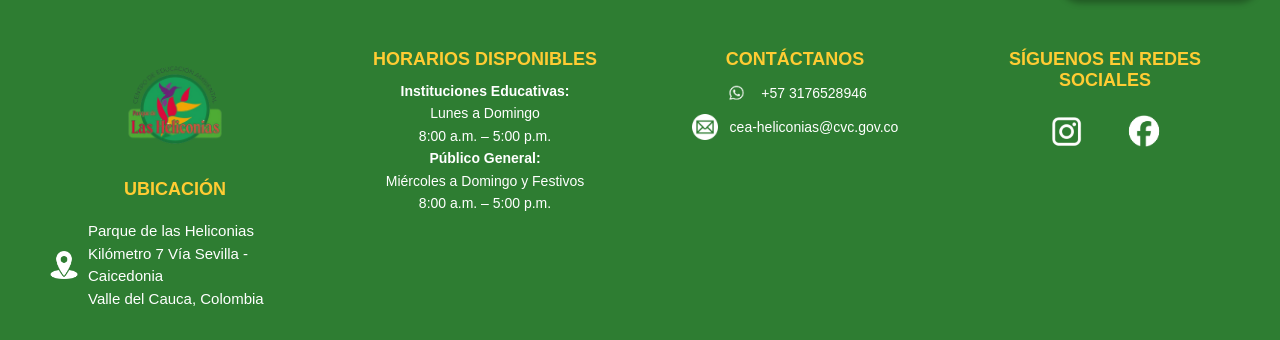
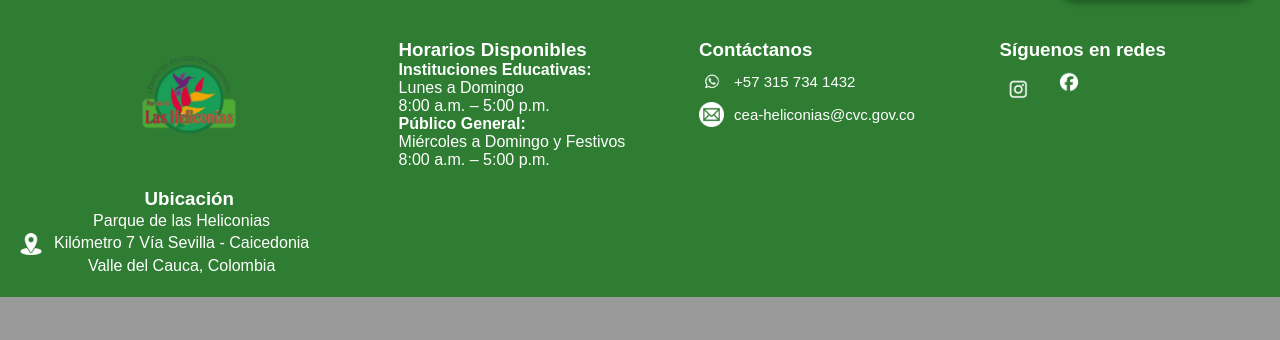
Before and after one commit to AnaaS27/parqueheliconias-app, a PHP site: page / in a window 1280 px wide. Shown: the part 781-1121 px from the top of the page. After the commit the page ends 1078 px from the top, so only its background shows below. Run offline with PHP 8.4, Linux system fonts and the light colour scheme; some libraries are stand-ins or nearby versions.

Commit message:
se realiza cambios en footer y demas

```diff
--- a/admin/actualizar_estado_reserva.php
+++ b/admin/actualizar_estado_reserva.php
@@ -1,4 +1,5 @@
 <?php
+ob_start();
 session_start();
 require_once('../includes/verificar_admin.php');
 require_once("../includes/supabase.php");
@@ -135,6 +136,7 @@ if ($nuevo_estado === "confirmada") {
 // ================================
 $_SESSION['toast'] = ['mensaje' => '✅ Estado actualizado con éxito.', 'tipo' => 'exito'];
 header("Location: reservas.php");
+ob_end_flush();
 exit;
 
 ?>
--- a/assets/css/footer.css
+++ b/assets/css/footer.css
@@ -1,31 +1,27 @@
 /* =====================================================
-   FOOTER Y REDES - PARQUE DE LAS HELICONIAS
+   FOOTER MODERNO — PARQUE DE LAS HELICONIAS
    ===================================================== */
 
-/* ====== FOOTER ====== */
 .footer {
     background-color: #2e7d32;
     color: white;
     padding: 40px 20px 20px;
     font-family: "Poppins", sans-serif;
-    text-align: center;
 }
 
-/* Contenedor del footer */
+/* 🟢 GRID PRINCIPAL DEL FOOTER */
 .footer-container {
-    display: flex;
-    flex-wrap: wrap;
-    justify-content: center;
-    align-items: flex-start;
+    display: grid;
+    grid-template-columns: 1.3fr 1fr 1fr 1fr;
     gap: 40px;
-    text-align: center;
+    align-items: start;
+    max-width: 1400px;
+    margin: auto;
 }
 
-/* Secciones */
+/* Secciones del footer */
 .footer-section {
-    flex: 1 1 220px;
-    max-width: 250px;
-    min-width: 200px;
+    text-align: left;
 }
 
 .footer-section h3 {
@@ -35,237 +31,141 @@
     text-transform: uppercase;
 }
 
-.footer-section p,
-.footer-section a {
-    color: #ffffff;
-    font-size: 14px;
-    text-decoration: none;
-    line-height: 1.6;
-    display: block;
+/* ==============================================
+   🟢 COLUMNA 1 — LOGO + UBICACIÓN
+   ============================================== */
+.logo-col {
+    text-align: center;
 }
 
-/* Logo del footer */
 .footer-logo {
-    width: 120px;
-    margin: 0 auto 10px;
-    display: block;
+    width: 150px;
+    margin: 0 auto 15px;
 }
 
-/* Redes sociales */
-.social-icons {
-    display: flex;
-    justify-content: center;
-    gap: 15px;
+.ubicacion-box {
     margin-top: 10px;
 }
 
-.social-icon {
-    width: 28px;
-    height: 28px;
-    transition: transform 0.3s;
-}
-
-.social-icon:hover {
-    transform: scale(1.15);
-}
-
-/* Línea inferior */
-.footer-bottom {
-    text-align: center;
-    margin-top: 30px;
-    font-size: 13px;
-    border-top: 1px solid rgba(255, 255, 255, 0.3);
-    padding-top: 10px;
-    color: #ddd;
-}
-
-/* 📱 Responsive */
-@media (max-width: 768px) {
-    .footer-container {
-        flex-direction: column;
-        align-items: center;
-        text-align: center;
-    }
-
-    .footer-section {
-        max-width: 90%;
-        margin-bottom: 20px;
-    }
-}
-
-/* =====================================================
-   UBICACIÓN EN EL FOOTER
-   ===================================================== */
-
-.footer-section.ubicacion {
-    text-align: center;
-}
-
-.footer-section.ubicacion .ubicacion-link {
-    display: inline-flex;
-    align-items: center;
-    justify-content: center;
-    gap: 10px;
-    text-decoration: none;
-    color: white;
-    transition: color 0.3s ease;
-}
-
-.footer-section.ubicacion .ubicacion-icon {
-    width: 25px;
-    height: auto;
-    vertical-align: middle;
-}
-
-.footer-section.ubicacion .ubicacion-link span {
-    display: inline-block;
-    text-align: left;
-    line-height: 1.5;
-    font-size: 15px;
-}
-
-.footer-section.ubicacion .ubicacion-link:hover {
-    color: #25d366;
-}
-
-/* =====================================================
-   REDES SOCIALES - ICONOS GRANDES
-   ===================================================== */
-
-.footer-section.redes {
-    text-align: center;
-}
-
-.footer-section.redes .social-icons {
-    display: flex;
-    justify-content: center;
-    gap: 18px;
-    margin-top: 8px;
-}
-
-.footer-section.redes .social-icons img {
-    width: 60px;
-    height: 60px;
-    object-fit: contain;
-    transition: transform 0.3s ease;
-}
-
-.footer-section.redes .social-icons img:hover {
-    transform: scale(1.2);
-    filter: brightness(1.2);
-}
-
-/* Ubicación general */
 .ubicacion-link {
     display: flex;
     align-items: center;
-    justify-content: center;
+    gap: 12px;
+    color: white;
     text-decoration: none;
-    color: white;
-    gap: 15px;
-    margin-top: 10px;
-    font-size: 14px;
-    line-height: 1.5;
-    max-width: 280px;
-    margin-left: auto;
-    margin-right: auto;
-}
-
-.icono-ubicacion {
-    width: 28px;
-    height: 28px;
-    object-fit: contain;
-    flex-shrink: 0;
-}
-
-.texto-ubicacion {
-    display: flex;
-    flex-direction: column;
-    text-align: left;
-}
-
-.nombre-parque {
-    font-weight: 600;
-    font-size: 15px;
-    margin-bottom: 4px;
-    color: white;
 }
 
 .ubicacion-link:hover {
     color: #25d366;
 }
 
-/* =====================================================
-   ICONOS DE CONTACTO - WHATSAPP Y CORREO
-   ===================================================== */
+.icon-sm {
+    width: 22px;
+    height: auto;
+}
 
-.whatsapp-link,
-.correo-link {
-    display: inline-flex;
+.ubicacion-link span {
+    display: block;
+    line-height: 1.4;
+}
+
+/* ==============================================
+   ⏰ COLUMNA 2 — HORARIOS
+   ============================================== */
+.footer-section p {
+    font-size: 14px;
+    line-height: 1.6;
+}
+
+/* ==============================================
+   ☎️ COLUMNA 3 — CONTACTO
+   ============================================== */
+
+.footer-link {
+    display: flex;
     align-items: center;
     gap: 10px;
+    color: white;
     text-decoration: none;
-    color: white;
+    margin: 8px 0;
     font-size: 15px;
-    font-weight: 500;
-    margin: 8px 12px;
-    line-height: 1;
-    vertical-align: middle;
 }
 
-.whatsapp-link .social-icon,
-.correo-link .social-icon {
-    width: 25px;
-    height: 25px;
-    object-fit: contain;
-    display: block;
-}
-
-.whatsapp-link:hover {
+.footer-link:hover {
     color: #25d366;
 }
 
-.correo-link:hover {
-    color: #25d366;
+.footer-link img {
+    width: 25px;
 }
 
-/* Sección contáctanos centrada */
-.footer-section.contacto {
-    text-align: center;
+/* ==============================================
+   📱 COLUMNA 4 — REDES SOCIALES
+   ============================================== */
+
+.redes-box {
+    display: flex;
+    gap: 15px;
+    margin-top: 10px;
 }
 
-/* =====================================================
+.icon-md {
+    width: 36px;
+    transition: transform 0.3s ease;
+}
+
+.icon-md:hover {
+    transform: scale(1.15);
+}
+
+/* ==============================================
    BOTÓN FLOTANTE WHATSAPP
-   ===================================================== */
-
+   ============================================== */
 .chat-btn {
     position: fixed;
     bottom: 20px;
     right: 20px;
     background-color: #be3634;
-    color: #000;
-    padding: 12px 20px;
+    color: white;
+    padding: 12px 22px;
     border-radius: 30px;
     font-weight: bold;
     text-decoration: none;
     box-shadow: 0px 4px 6px rgba(0,0,0,0.3);
-    transition: background 0.3s;
 }
 
 .chat-btn:hover {
     background-color: #e6b800;
 }
 
-/* Alineación perfecta para WhatsApp y correo */
-.footer-section.contacto a {
-    display: flex;
-    align-items: center;
-    justify-content: center;
-    gap: 12px;
+/* 🌐 RESPONSIVE */
+@media (max-width: 992px) {
+    .footer-container {
+        grid-template-columns: 1fr 1fr;
+        text-align: center;
+    }
+
+    .footer-section,
+    .logo-col {
+        text-align: center;
+    }
+
+    .ubicacion-link {
+        justify-content: center;
+    }
 }
 
-.footer-section.contacto a img {
-    width: 26px;
-    height: 26px;
-    flex-shrink: 0;
+@media (max-width: 600px) {
+    .footer-container {
+        grid-template-columns: 1fr;
+        text-align: center;
+    }
+
+    .footer-link {
+        justify-content: center;
+    }
+
+    .redes-box {
+        justify-content: center;
+    }
 }
--- a/includes/email_api.php
+++ b/includes/email_api.php
@@ -224,5 +224,3 @@ function enviarCorreoCancelacion($correoDestino, $nombreUsuario, $id_reserva, $a
 
     return enviarCorreoBrevo($correoDestino, $nombreUsuario, $asunto, $html);
 }
-
-?>
--- a/includes/footer.php
+++ b/includes/footer.php
@@ -7,18 +7,20 @@ if (!isset($rutaBase)) {
 }
 ?>
 
-<!-- Enlace al CSS del footer -->
-<link rel="stylesheet" href="<?= $rutaBase ?>assets\css\footer.css">
+<link rel="stylesheet" href="<?= $rutaBase ?>assets/css/footer.css">
 
 <footer class="footer">
-    <div class="footer-container">
 
-        <!-- 🗺️ Columna 1 - Ubicación -->
-        <div class="footer-section ubicacion">
-            <img src="<?= $rutaBase ?>assets/img/logoo.png" alt="Logo Parque de las Heliconias" class="footer-logo">
+    <div class="footer-container footer-grid">
+
+        <!-- 🟢 Columna 1: Logo + Ubicación -->
+        <div class="footer-col logo-col">
+            <img src="<?= $rutaBase ?>assets/img/logoo.png" alt="Logo Parque Heliconias" class="footer-logo">
+
+            <div class="ubicacion-box">
                 <h3>Ubicación</h3>
                 <a href="https://maps.app.goo.gl/h5fW21CPUkmmKE8Q9" target="_blank" class="ubicacion-link">
-                <img src="<?= $rutaBase ?>assets/img/ubicacion.png" alt="Ubicación" class="social-icon">
+                    <img src="<?= $rutaBase ?>assets/img/ubicacion.png" class="icon-sm">
                     <span>
                         Parque de las Heliconias<br>
                         Kilómetro 7 Vía Sevilla - Caicedonia<br>
@@ -26,42 +28,43 @@ if (!isset($rutaBase)) {
                     </span>
                 </a>
             </div>
+        </div>
 
-        <!-- ⏰ Columna 2 - Horarios -->
-        <div class="footer-section">
+        <!-- ⏰ Columna 2: Horarios -->
+        <div class="footer-col">
             <h3>Horarios Disponibles</h3>
             <p><strong>Instituciones Educativas:</strong><br>
-            Lunes a Domingo<br>
-            8:00 a.m. – 5:00 p.m.</p>
+            Lunes a Domingo<br>8:00 a.m. – 5:00 p.m.</p>
+
             <p><strong>Público General:</strong><br>
-            Miércoles a Domingo y Festivos<br>
-            8:00 a.m. – 5:00 p.m.</p>
+            Miércoles a Domingo y Festivos<br>8:00 a.m. – 5:00 p.m.</p>
         </div>
 
-        <!-- ☎️ Columna 3 - Contáctanos -->
-        <div class="footer-section contacto">
+        <!-- 📞 Columna 3: Contacto -->
+        <div class="footer-col">
             <h3>Contáctanos</h3>
-            <a href="https://wa.me/573173034970?text=¡Hola!%20Estoy%20interesado(a)%20en%20visitar%20el%20Parque%20de%20las%20Heliconias.%20¿Podrían%20darme%20más%20información?"
-               target="_blank" class="whatsapp-link">
-                <img src="<?= $rutaBase ?>assets/img/whatsapp.png" alt="WhatsApp" class="social-icon">
-                <span>+57 3176528946</span>
+
+            <a href="https://wa.me/573157341432?text=¡Hola!%20Estoy%20interesado(a)%20en%20visitar%20el%20Parque%20de%20las%20Heliconias.%20¿Podrían%20darme%20más%20información?"
+               target="_blank" class="footer-link">
+                <img src="<?= $rutaBase ?>assets/img/whatsapp.png" class="icon-sm">
+                <span>+57 315 734 1432</span>
             </a>
 
-            <a href="mailto:cea-heliconias@cvc.gov.co" class="correo-link">
-               <img src="<?= $rutaBase ?>assets/img/correo.png" alt="Correo" class="social-icon">
+            <a href="mailto:cea-heliconias@cvc.gov.co" class="footer-link">
+                <img src="<?= $rutaBase ?>assets/img/correo.png" class="icon-sm">
                 <span>cea-heliconias@cvc.gov.co</span>
             </a>
         </div>
 
-        <!-- 📱 Columna 4 - Redes sociales -->
-        <div class="footer-section redes">
-            <h3>Síguenos en redes sociales</h3>
-            <div class="social-icons">
-                <a href="https://www.instagram.com/parquedelasheliconias/?hl=es" target="_blank">
-                    <img src="<?= $rutaBase ?>assets/img/instagram.png" alt="Instagram" class="social-icon">
+        <!-- 📱 Columna 4: Redes -->
+        <div class="footer-col">
+            <h3>Síguenos en redes</h3>
+            <div class="redes-box">
+                <a href="https://www.instagram.com/parquedelasheliconias/" target="_blank">
+                    <img src="<?= $rutaBase ?>assets/img/instagram.png" class="icon-md">
                 </a>
                 <a href="https://www.facebook.com/ParqueHeliconias/" target="_blank">
-                    <img src="<?= $rutaBase ?>assets/img/facebook.png" alt="Facebook" class="social-icon">
+                    <img src="<?= $rutaBase ?>assets/img/facebook.png" class="icon-md">
                 </a>
             </div>
         </div>
@@ -69,8 +72,9 @@ if (!isset($rutaBase)) {
     </div>
 
     <!-- Botón flotante de WhatsApp -->
-    <a href="https://wa.me/573173034970?text=¡Hola!%20Quiero%20más%20información%20sobre%20el%20Parque%20de%20las%20Heliconias."
+    <a href="https://wa.me/573157341432?text=¡Hola!%20Quiero%20más%20información%20sobre%20el%20Parque%20de%20las%20Heliconias."
        class="chat-btn" target="_blank">
        💬 ¡Vamos a chatear!
     </a>
+
 </footer>
```
Lines whose indentation alone changed are shown as unchanged.
